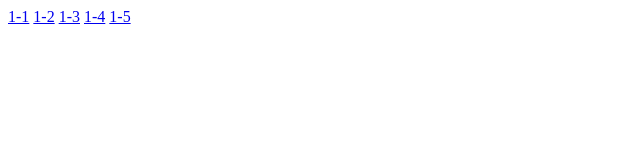
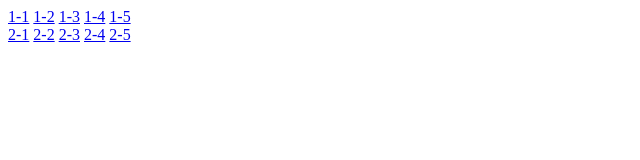
Before and after one commit to windisx/windisx.github.io, a plain HTML site: page index.html in a window 1280 px wide. Shown: the whole page, without its empty margins (0-640 px from the left). Drawn offline with Linux system fonts and the light colour scheme.

Commit message:
index.html

```diff
--- a/index.html
+++ b/index.html
@@ -10,5 +10,11 @@
 		<a href="./demos/chap1-demo-3.html">1-3</a>
 		<a href="./demos/chap1-demo-5.html">1-4</a>
 		<a href="./demos/chap1-demo-4.html">1-5</a>
+		<br />
+		<a href="./demos/chap2-demo-1.html">2-1</a>
+		<a href="./demos/chap2-demo-2.html">2-2</a>
+		<a href="./demos/chap2-demo-3.html">2-3</a>
+		<a href="./demos/chap2-demo-4.html">2-4</a>
+		<a href="./demos/chap2-demo-5.html">2-5</a>
 	</body>
 </html>
```
